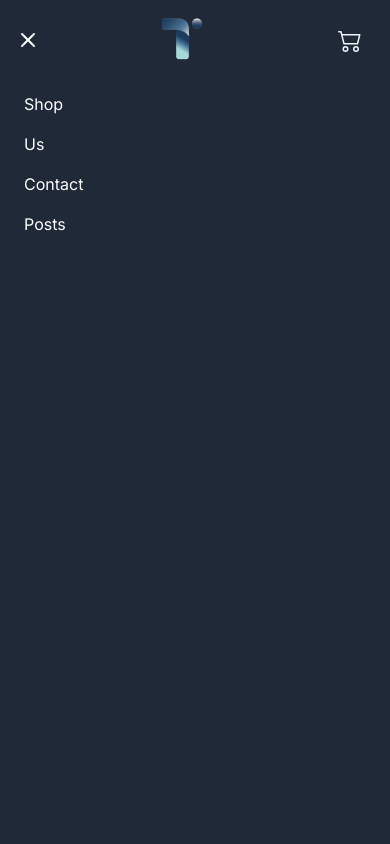
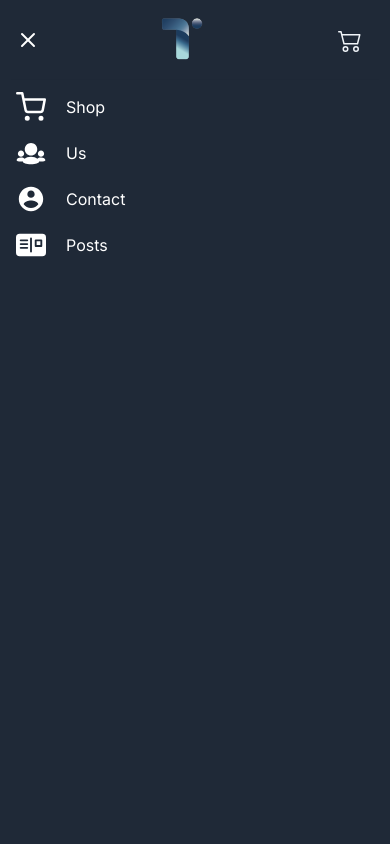
Before and after one commit to MatiasCancina/iTech-eCommerce, a Next.js app: page / in a window 390 px wide. Both pictures are taken after a click on the button 28 px from the left and 40 px from the top of the page. Shown: the top 844 px of the page. Built offline with nearby package versions, Linux system fonts and the light colour scheme.

Commit message:
add mobile nav icons

```diff
--- a/components/ui/NavBar.jsx
+++ b/components/ui/NavBar.jsx
@@ -8,6 +8,10 @@ import { motion, AnimatePresence } from "framer-motion";
 import { usePathname } from "next/navigation";
 import Image from "next/image";
 import itech_logo from "@/public/itech_logo.png";
+import { FiShoppingCart } from "react-icons/fi";
+import { TiGroup } from "react-icons/ti";
+import { IoMdContact } from "react-icons/io";
+import { BsPostcardFill } from "react-icons/bs";
 
 export const NavBar = () => {
   const [isOpen, setIsOpen] = useState(false);
@@ -25,18 +29,22 @@ export const NavBar = () => {
     {
       text: "Shop",
       path: "/",
+      icon: <FiShoppingCart />,
     },
     {
       text: "Us",
       path: "/us",
+      icon: <TiGroup />,
     },
     {
       text: "Contact",
       path: "/contact",
+      icon: <IoMdContact />,
     },
     {
       text: "Posts",
       path: "/posts",
+      icon: <BsPostcardFill />,
     },
   ];
 
@@ -133,7 +141,8 @@ export const NavBar = () => {
                   transition={{ delay: 0.1 + index * 0.1 }}
                 >
                   <Link href={item.path}>
-                    <div className="flex justify-start items-center px-4 py-2 hover:bg-gray-600">
+                    <div className="flex justify-start items-center px-4 py-2 hover:bg-gray-600 space-x-5">
+                      <p className="text-white text-3xl">{item.icon}</p>
                       <p className="ml-2 text-md text-white">{item.text}</p>
                     </div>
                   </Link>
```
